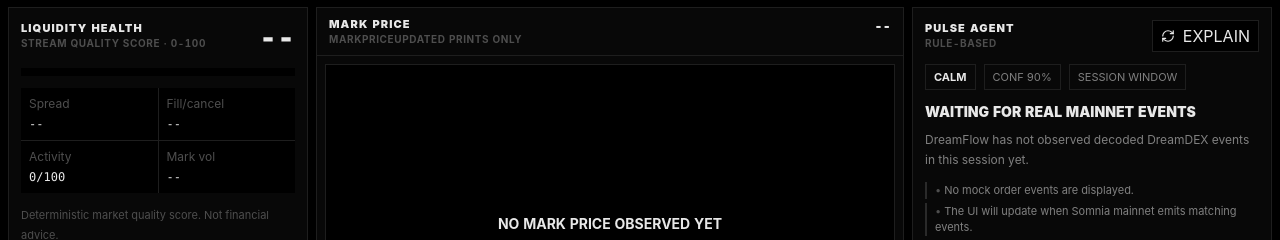
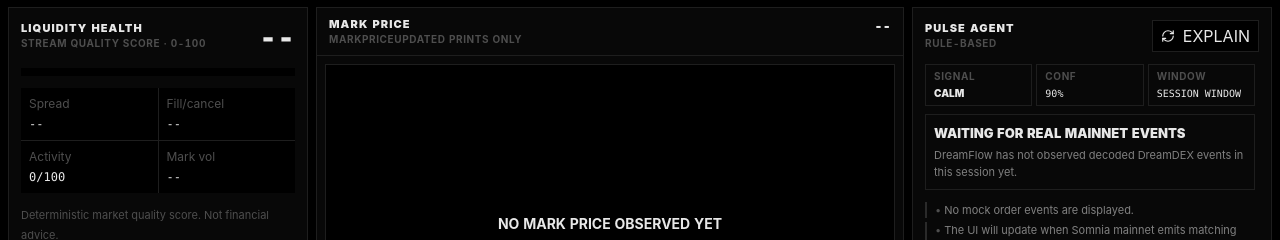
Before and after one commit to Adityaakr/DreamFlow, a React (Vite) app: page / in a window 1280 px wide. Shown: the part 344-584 px from the top of the page. Built offline with nearby package versions, Linux system fonts and the light colour scheme; no server answers.

Commit message:
Improve pulse signal layout

```diff
--- a/src/components/AiPulseAgent.tsx
+++ b/src/components/AiPulseAgent.tsx
@@ -25,6 +25,13 @@
   active: "text-[var(--accent-green)]",
   volatile: "text-[var(--accent-orange)]",
   stressed: "text-[var(--accent-red)]",
+};
+
+const severityBorderClass = {
+  calm: "border-[var(--border-panel)]",
+  active: "border-[rgba(46,204,113,0.35)]",
+  volatile: "border-[rgba(224,144,48,0.45)]",
+  stressed: "border-[rgba(231,76,76,0.45)]",
 };
 
 export function AiPulseAgent({ insight, evidence }: AiPulseAgentProps) {
@@ -142,14 +149,25 @@
       </div>
 
       <div className="min-h-0 flex-1 overflow-y-auto pr-1">
-        <div className="mb-3 flex flex-wrap gap-2 text-[11px]">
-          <span className={`border border-[var(--border-panel)] px-2 py-1 font-bold ${severityClass[current.severity]}`}>{current.severity.toUpperCase()}</span>
-          <span className="border border-[var(--border-panel)] px-2 py-1 text-[var(--text-secondary)]">CONF {Math.round(current.confidence * 100)}%</span>
-          <span className="border border-[var(--border-panel)] px-2 py-1 text-[var(--text-secondary)]">{current.window.toUpperCase()}</span>
+        <div className="mb-2 grid grid-cols-3 gap-1 text-[10px]">
+          <div className={`border px-2 py-1 ${severityBorderClass[current.severity]}`}>
+            <p className="bb-label">Signal</p>
+            <p className={`mt-0.5 font-black ${severityClass[current.severity]}`}>{current.severity.toUpperCase()}</p>
+          </div>
+          <div className="border border-[var(--border-panel)] px-2 py-1">
+            <p className="bb-label">Conf</p>
+            <p className="mt-0.5 font-mono text-[var(--text-primary)]">{Math.round(current.confidence * 100)}%</p>
+          </div>
+          <div className="border border-[var(--border-panel)] px-2 py-1">
+            <p className="bb-label">Window</p>
+            <p className="mt-0.5 truncate font-mono text-[var(--text-primary)]">{current.window.toUpperCase()}</p>
+          </div>
         </div>
 
-        <h3 className="text-sm font-black text-[var(--text-primary)]">{current.headline.toUpperCase()}</h3>
-        <p className="mt-2 text-xs leading-5 text-[var(--text-secondary)]">{current.summary}</p>
+        <div className={`border p-2 ${severityBorderClass[current.severity]}`}>
+          <h3 className="text-[13px] font-black leading-5 text-[var(--text-primary)]">{current.headline.toUpperCase()}</h3>
+          <p className="mt-1 text-[11px] leading-[1.55] text-[var(--text-secondary)]">{current.summary}</p>
+        </div>
 
         <ul className="mt-3 space-y-1">
           {current.evidence.map((item) => (
```
